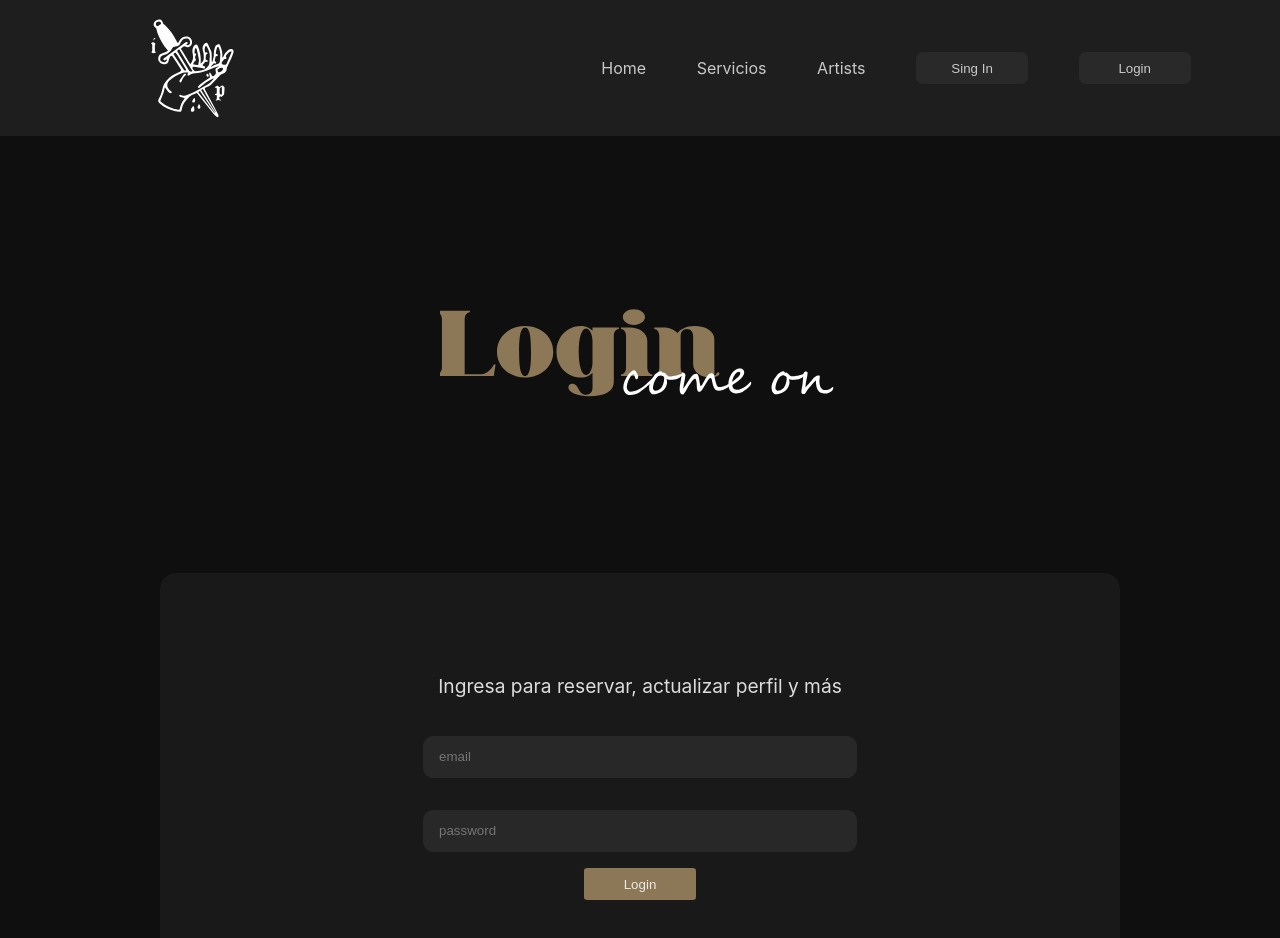
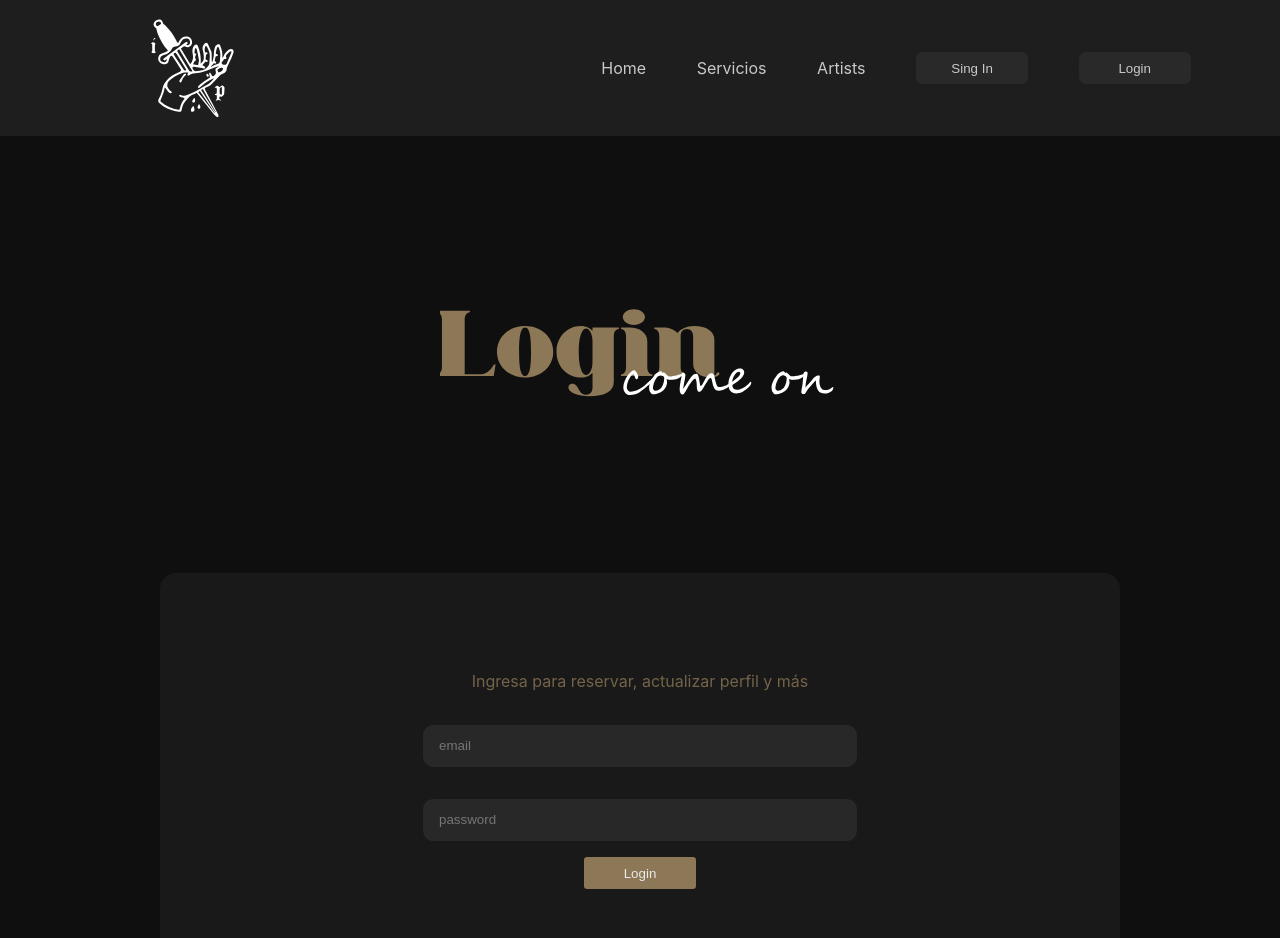
Before and after one commit to AbrahamEsc1911/FSD-FRONTEND-TATTOO-STUDIO, a React (Vite) app: page /login in a window 1280 px wide. Shown: the top 938 px of the page. Built offline with nearby package versions, Linux system fonts and the light colour scheme.

Commit message:
update: adding some css styles to register and login simple text

```diff
--- a/src/views/Login/Login.css
+++ b/src/views/Login/Login.css
@@ -56,3 +56,8 @@
 .classic-login-button:hover {
     background-color: #746348;
 }
+
+#simple-text-login {
+    color: #746348;
+    font-size: medium;
+}
--- a/src/views/Login/Login.jsx
+++ b/src/views/Login/Login.jsx
@@ -67,7 +67,7 @@ export const Login = () => {
 
             <div className='login-body'>
                 <div className='login-body-block'>
-                    <p>Ingresa para reservar, actualizar perfil y más</p>
+                    <p id='simple-text-login'>Ingresa para reservar, actualizar perfil y más</p>
                     <div>< Cinput className={"classic-input"} type="email" name="email" placeholder="email" emitFuntion={handleChange} /></div>
                     <div>< Cinput className={"classic-input"} type="password" name="password" placeholder="password" emitFuntion={handleChange} /></div>
                     <p className={hideContent ? "" : "hidden-content"}>El correo y la contraseña son obligatorios</p>
--- a/src/views/Register/Register.css
+++ b/src/views/Register/Register.css
@@ -74,3 +74,8 @@
 .classic-register-button:hover {
     background-color: #746348;
 }
+
+#simple-text-register {
+    color: #746348;
+    font-size: medium;
+}
--- a/src/views/Register/Register.jsx
+++ b/src/views/Register/Register.jsx
@@ -61,7 +61,7 @@ export const Register = () => {
       <CTilte src={"./images/signup.svg"} />
       <div className='signup-body'>
         <div className='signup-body-block'>
-          <p>Registrate y accede a todos nuestros servicios</p>
+          <p id='simple-text-register'>Registrate y accede a todos nuestros servicios</p>
           <div><Cinput className="classic-input" type="text" name="email" placeholder="Email (Opcional)" emitFuntion={handleChange} /></div>
           <div><Cinput className="classic-input" type="email" name="email" placeholder="email" emitFuntion={handleChange} /></div>
           <div><Cinput className="classic-input" type="password" name="password" placeholder="password" emitFuntion={handleChange} /></div>
```
